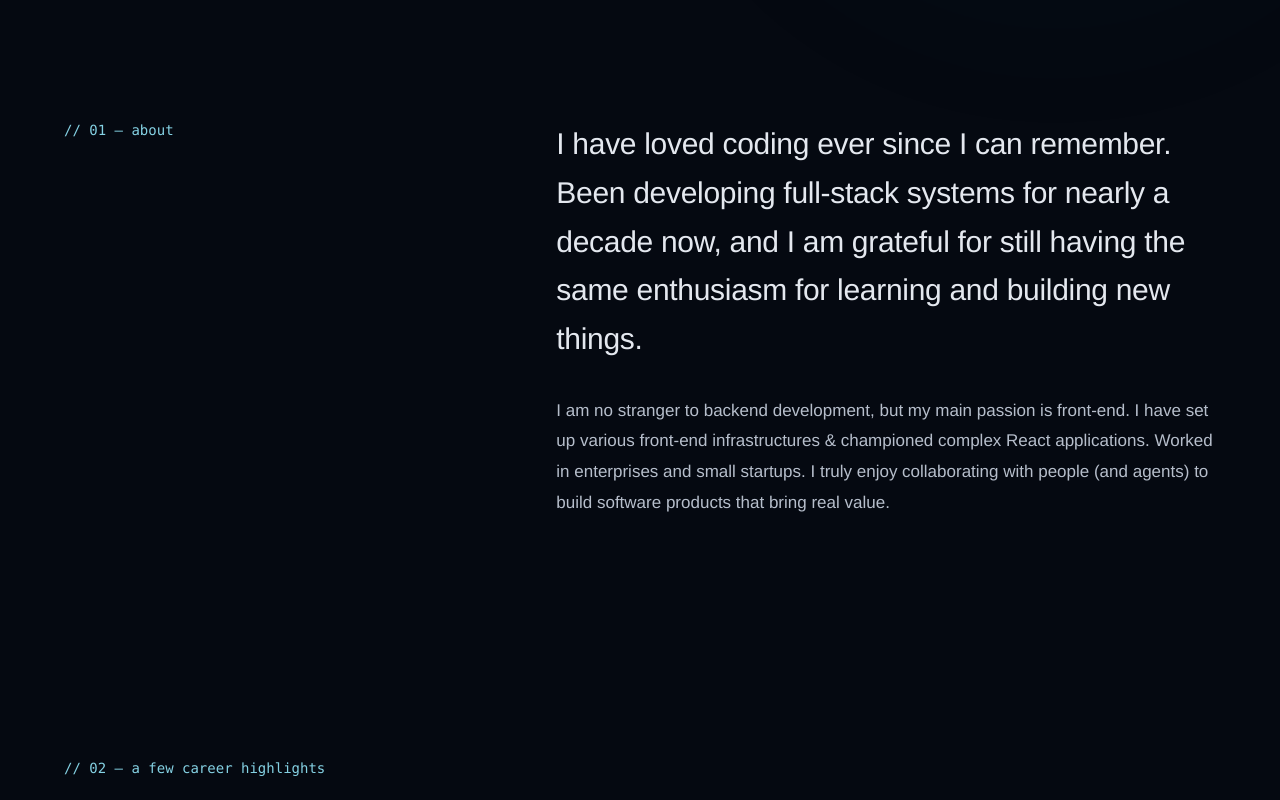
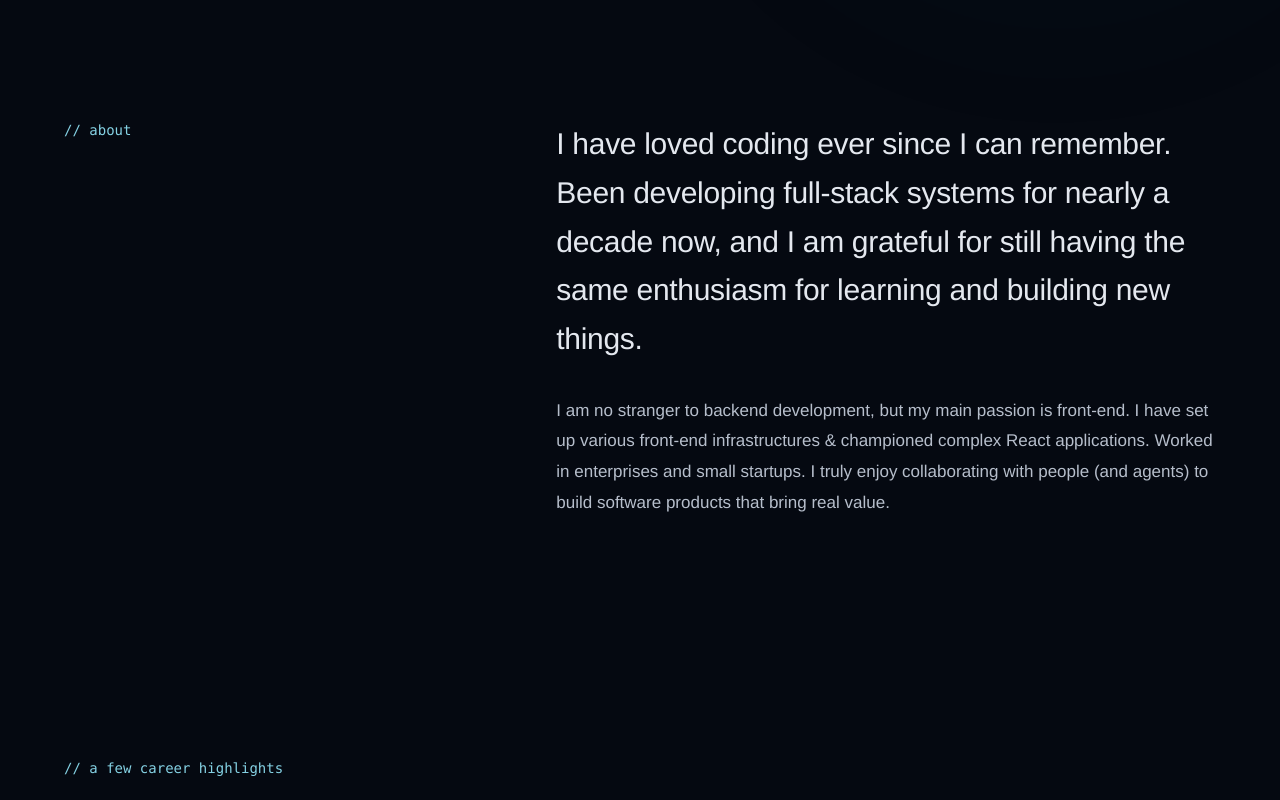
Before and after one commit to yagiro/site, a Next.js app: page / in a window 1280 px wide. Shown: the part 880-1680 px from the top of the page. Built offline with nearby package versions, Linux system fonts and the light colour scheme.

Commit message:
update section labels

```diff
--- a/src/components/sections/About.tsx
+++ b/src/components/sections/About.tsx
@@ -4,7 +4,7 @@ export function About() {
   return (
     <section id="about" className="relative z-[2] mx-auto max-w-[1400px] px-6 py-24 md:px-16 md:py-[200px]">
       <div className="grid grid-cols-1 gap-12 md:grid-cols-[1fr_1.6fr] md:gap-20">
-        <Reveal className="font-mono text-sm text-accent">{"// 01 — about"}</Reveal>
+        <Reveal className="font-mono text-sm text-accent">{"// about"}</Reveal>
         <div>
           <Reveal className="max-w-[760px]">
             <p className="mb-8 text-[26px] leading-relaxed tracking-[-0.01em] text-ink md:text-[30px]">
--- a/src/components/sections/Skills.tsx
+++ b/src/components/sections/Skills.tsx
@@ -4,7 +4,7 @@ import { skillGroups } from "@/data/skills";
 export function Skills() {
   return (
     <section id="skills" className="relative z-[2] mx-auto max-w-[1400px] px-6 pb-24 md:px-16 md:pb-[200px] md:pt-10">
-      <Reveal className="mb-16 font-mono text-sm text-accent">{"// 03 — skills & stack"}</Reveal>
+      <Reveal className="mb-16 font-mono text-sm text-accent">{"// skills & stack"}</Reveal>
 
       <Reveal className="grid grid-cols-2 gap-10 md:grid-cols-4 md:gap-14">
         {skillGroups.map((group) => (
--- a/src/components/sections/Work.tsx
+++ b/src/components/sections/Work.tsx
@@ -5,7 +5,7 @@ import { projects } from "@/data/projects";
 export function Work() {
   return (
     <section id="work" className="relative z-[2] mx-auto max-w-[1400px] px-6 pb-24 pt-10 md:px-16 md:pb-[200px] md:pt-10">
-      <Reveal className="mb-16 font-mono text-sm text-accent">{"// 02 — a few career highlights"}</Reveal>
+      <Reveal className="mb-16 font-mono text-sm text-accent">{"// a few career highlights"}</Reveal>
 
       {projects.map((project) => (
         <WorkCard key={project.name} project={project} />
--- a/src/components/sections/contact/Contact.tsx
+++ b/src/components/sections/contact/Contact.tsx
@@ -16,7 +16,7 @@ export function Contact() {
     <section id="contact" className="relative z-[2] mx-auto max-w-[1400px] px-6 pb-20 pt-10 md:px-16 md:pb-40">
       <div className="grid grid-cols-1 items-end gap-6 md:grid-cols-2 md:gap-20">
         <Reveal>
-          <div className="mb-7 font-mono text-sm text-accent">{"// 04 — contact"}</div>
+          <div className="mb-7 font-mono text-sm text-accent">{"// contact"}</div>
           <h2 className="mb-6 text-[40px] font-semibold leading-[1.08] tracking-[-0.02em] text-ink md:text-[58px]">
             Let&apos;s build stuff.
           </h2>
```
